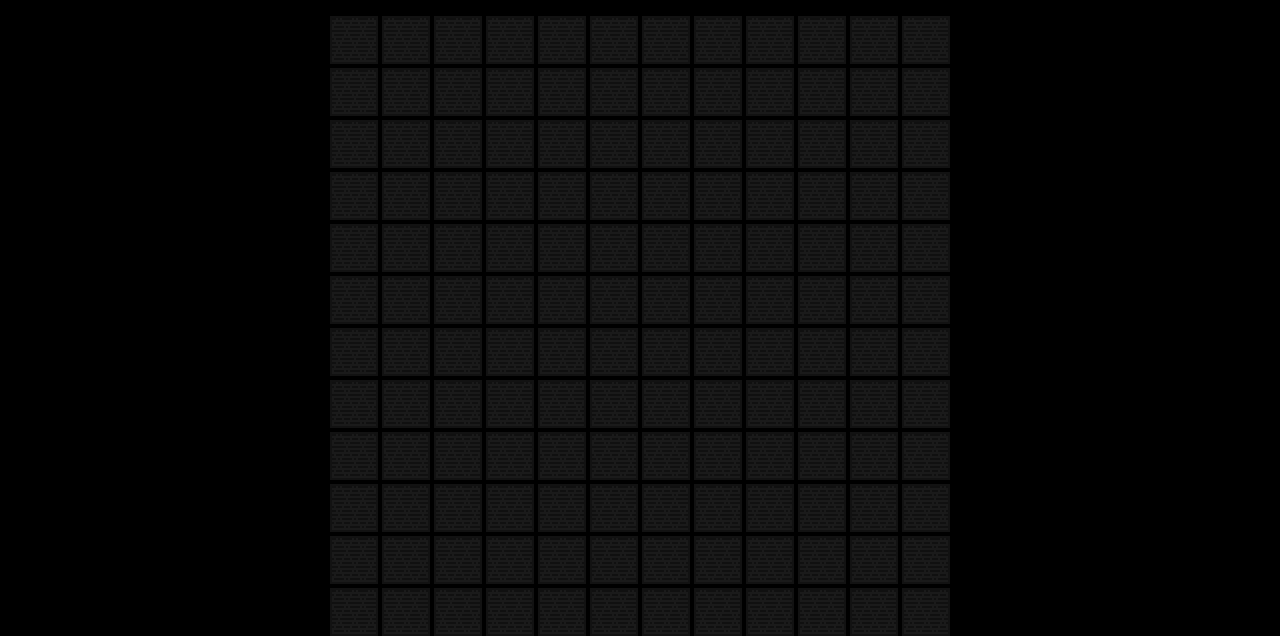
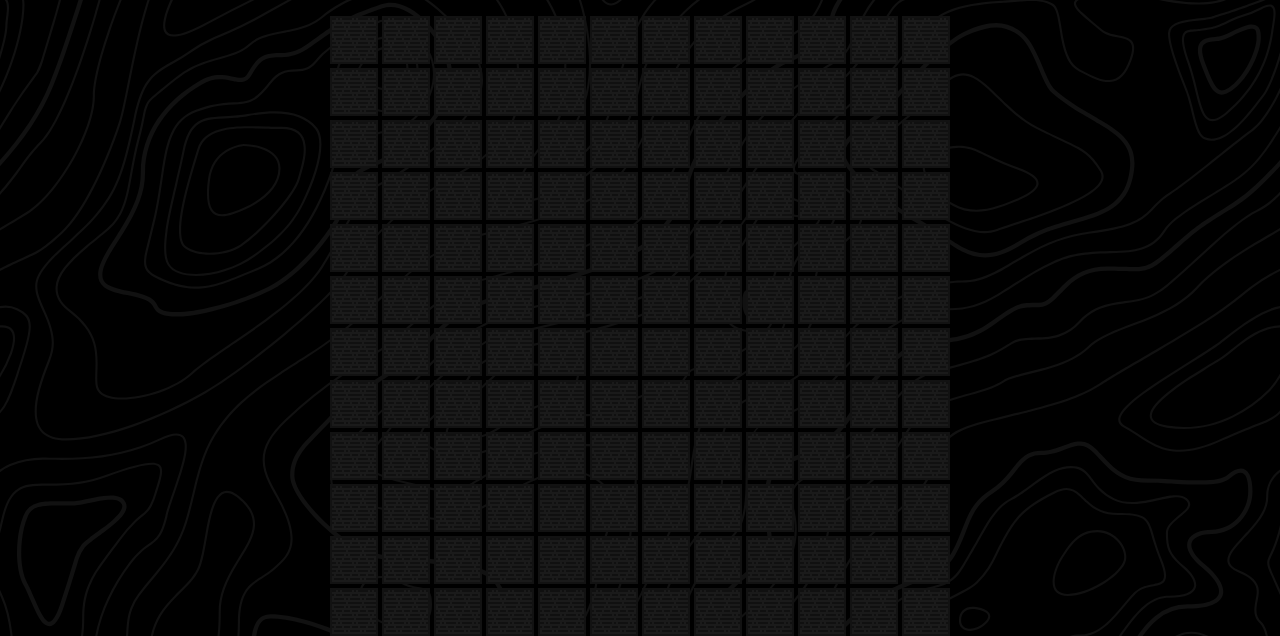
Before and after one commit to zachjensz/minesweeper, a website built with Vite: page index.html in a window 1280 px wide. Shown: the part 223-859 px from the top of the page. Built offline with nearby package versions, Linux system fonts and the light colour scheme.

Commit message:
Added topographical background

```diff
--- a/style.css
+++ b/style.css
@@ -31,7 +31,7 @@ body {
   margin: 0;
   font-family: system-ui, sans-serif;
   font-size: 2rem;
-  background-color: var(--background-color);
+  background: no-repeat, center/cover url("public/topography.svg") var(--background-color);
   color: var(--text-color);
 }
 h1,
```
Also changed, not shown: public/topography.svg (added).
